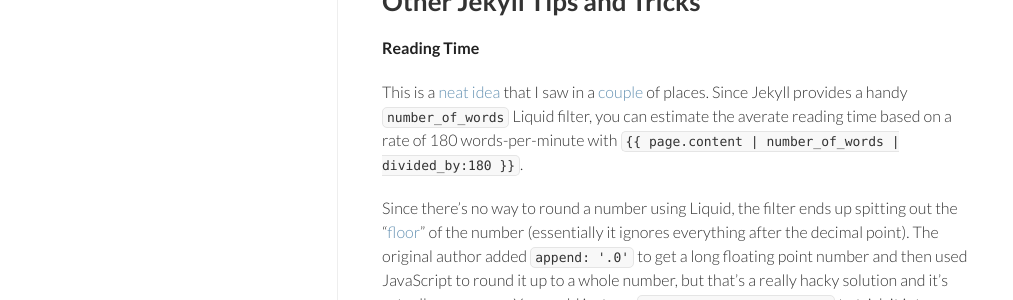
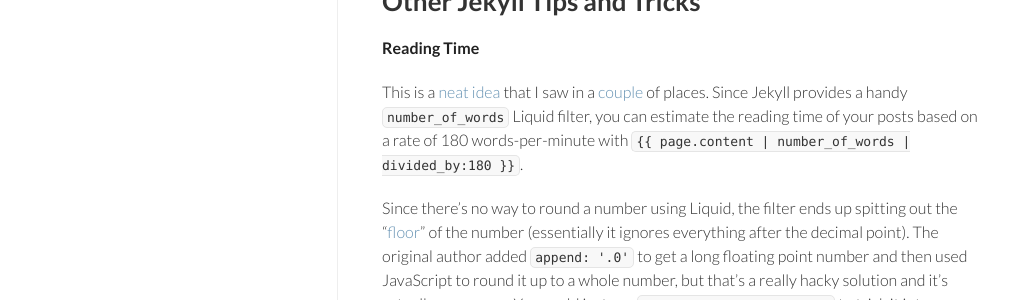
Before and after one commit to pixelcog/pixelcog.com, a Jekyll site: the page built from _posts/2013-07-19-jekyll-from-scratch-extending-jekyll.md, in a window 1280 px wide and 900 px high, scrolled down 3369 px. Shown: the part 154-454 px from the top of the window, without its empty margins (133-1146 px from the left). Built offline with Jekyll 4.4.1, drawn with Linux system fonts in a browser that asks for light colours; Markdown is read by kramdown in place of the engine named in the settings; comment, search, counter and statistics services are not loaded.

Commit message:
fix another typo in 'extending jekyll' post

```diff
--- a/_posts/2013-07-19-jekyll-from-scratch-extending-jekyll.md
+++ b/_posts/2013-07-19-jekyll-from-scratch-extending-jekyll.md
@@ -95,7 +95,7 @@
 
 **Reading Time**
 
-This is a [neat idea](http://andytaylor.me/2013/04/07/reading-time/) that I saw in a [couple](http://sicanstudios.com/blog/) of places. Since Jekyll provides a handy `number_of_words` Liquid filter, you can estimate the averate reading time based on a rate of 180 words-per-minute with `{% raw %}{{ page.content | number_of_words | divided_by:180 }}{% endraw %}`.
+This is a [neat idea](http://andytaylor.me/2013/04/07/reading-time/) that I saw in a [couple](http://sicanstudios.com/blog/) of places. Since Jekyll provides a handy `number_of_words` Liquid filter, you can estimate the reading time of your posts based on a rate of 180 words-per-minute with `{% raw %}{{ page.content | number_of_words | divided_by:180 }}{% endraw %}`.
 
 Since there's no way to round a number using Liquid, the filter ends up spitting out the "[floor](http://en.wikipedia.org/wiki/Floor_and_ceiling_functions)" of the number (essentially it ignores everything after the decimal point). The original author added `append: '.0'` to get a long floating point number and then used JavaScript to round it up to a whole number, but that's a really hacky solution and it's actually unneccary. You could just use `plus:91 | divided_by:180` to trick it into rounding upward. I ended up using the following:
 {% raw %}
```
